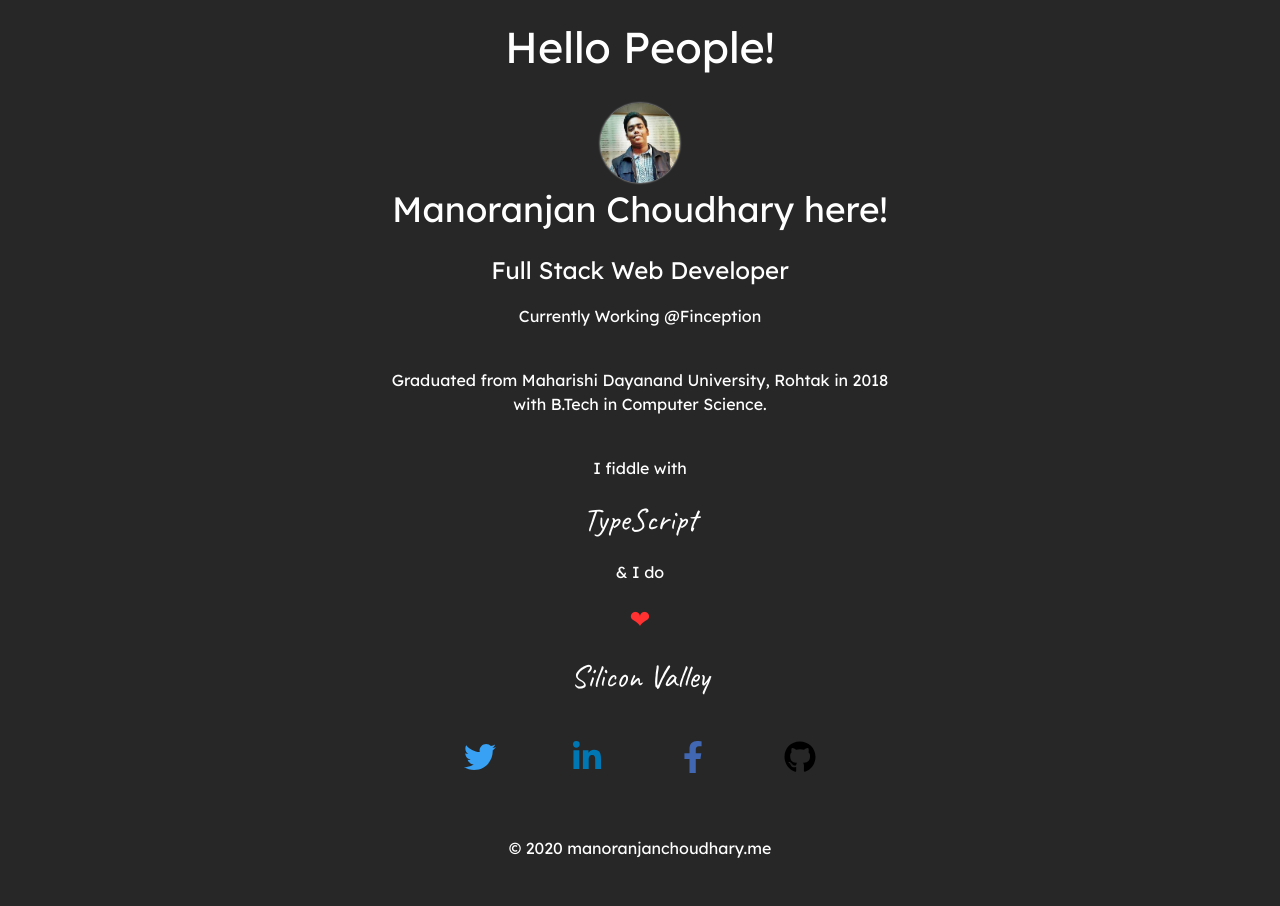
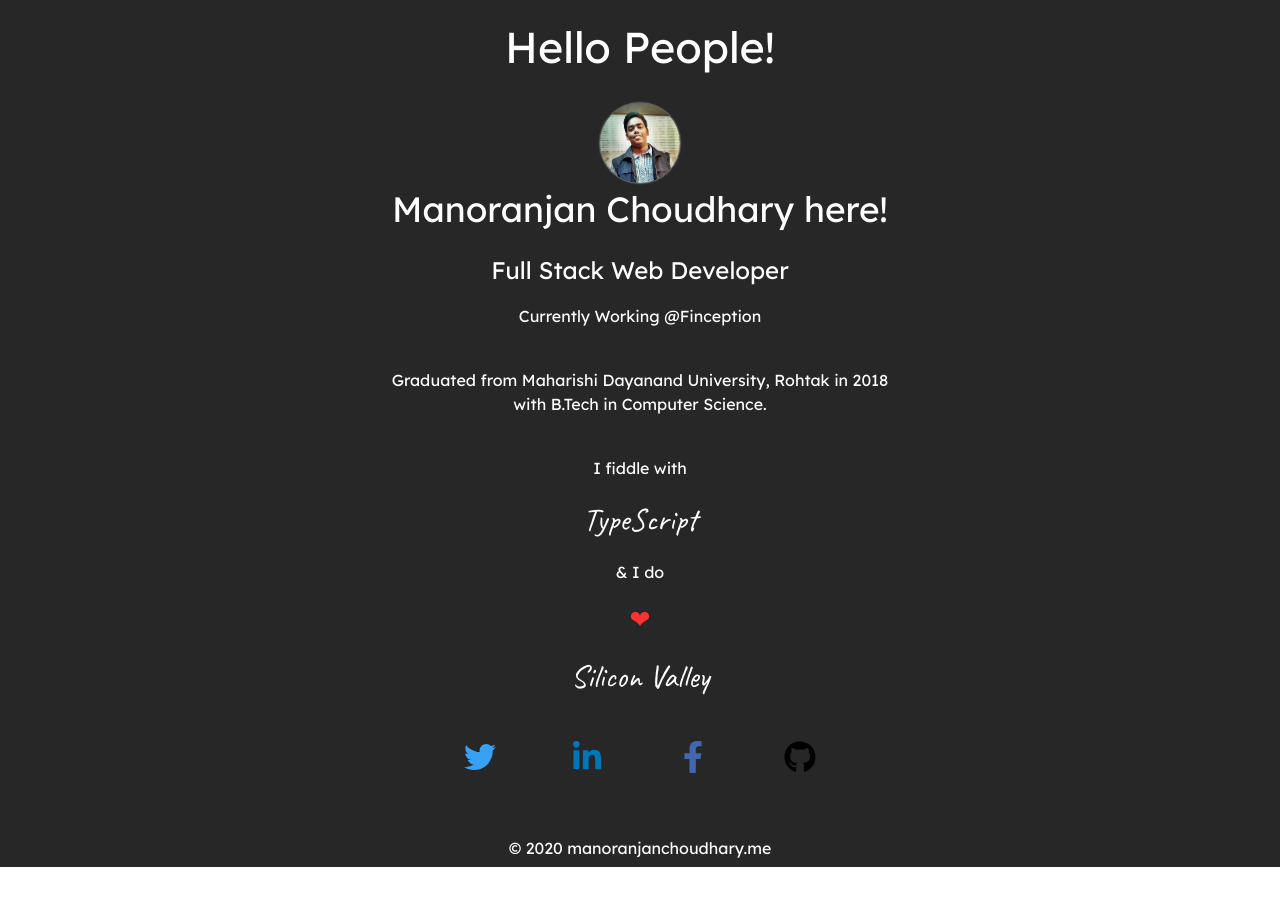
Before and after one commit to monu11296/manoranjanchoudhary.me, a React (Create React App) app: page / in a window 1280 px wide. Shown: the top 906 px of the page. After the commit the page ends 867 px from the top, so only its background shows below. Built offline with nearby package versions, Linux system fonts and the light colour scheme.

Commit message:
height -fix

```diff
--- a/src/index.css
+++ b/src/index.css
@@ -1,6 +1,5 @@
 @import '~bootstrap-css-only/css/bootstrap.min.css';
 
 .bg-color {
-    height: 130vh;
     background-color:#272727;
 }
```
